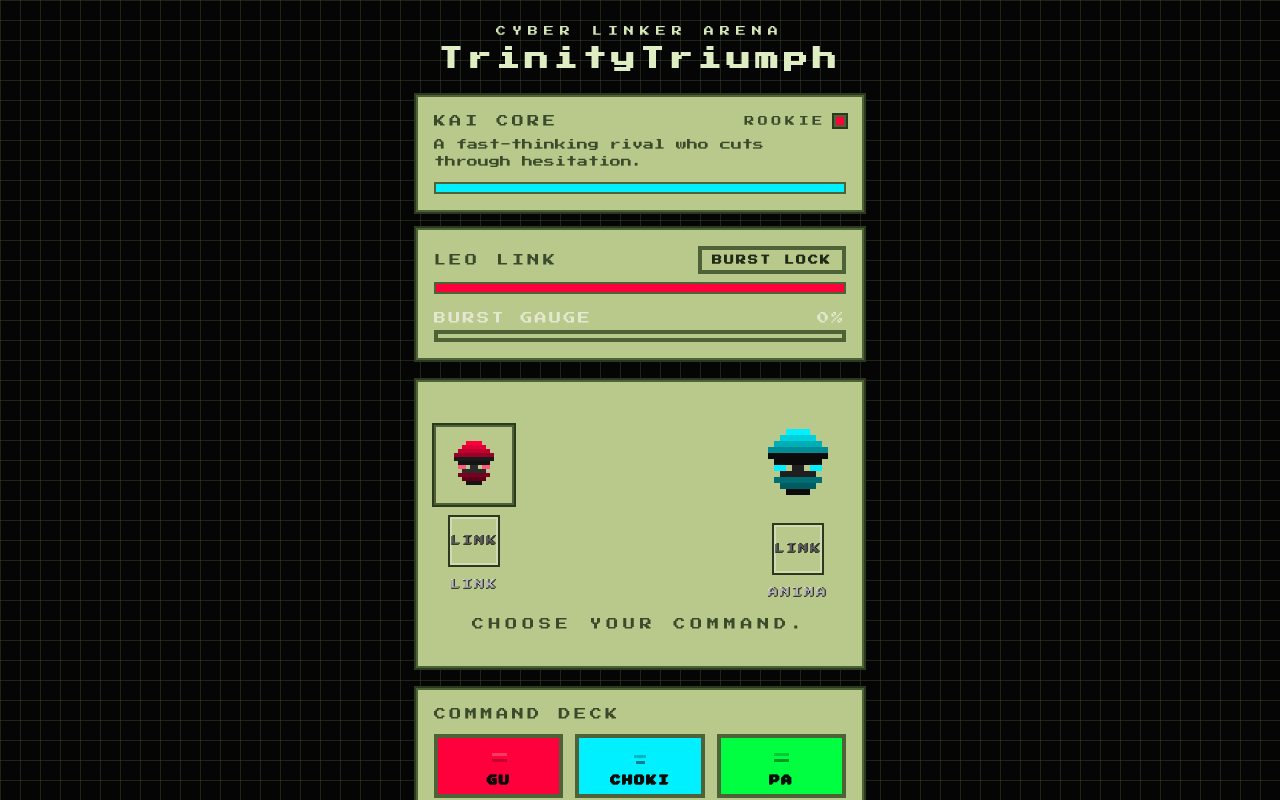
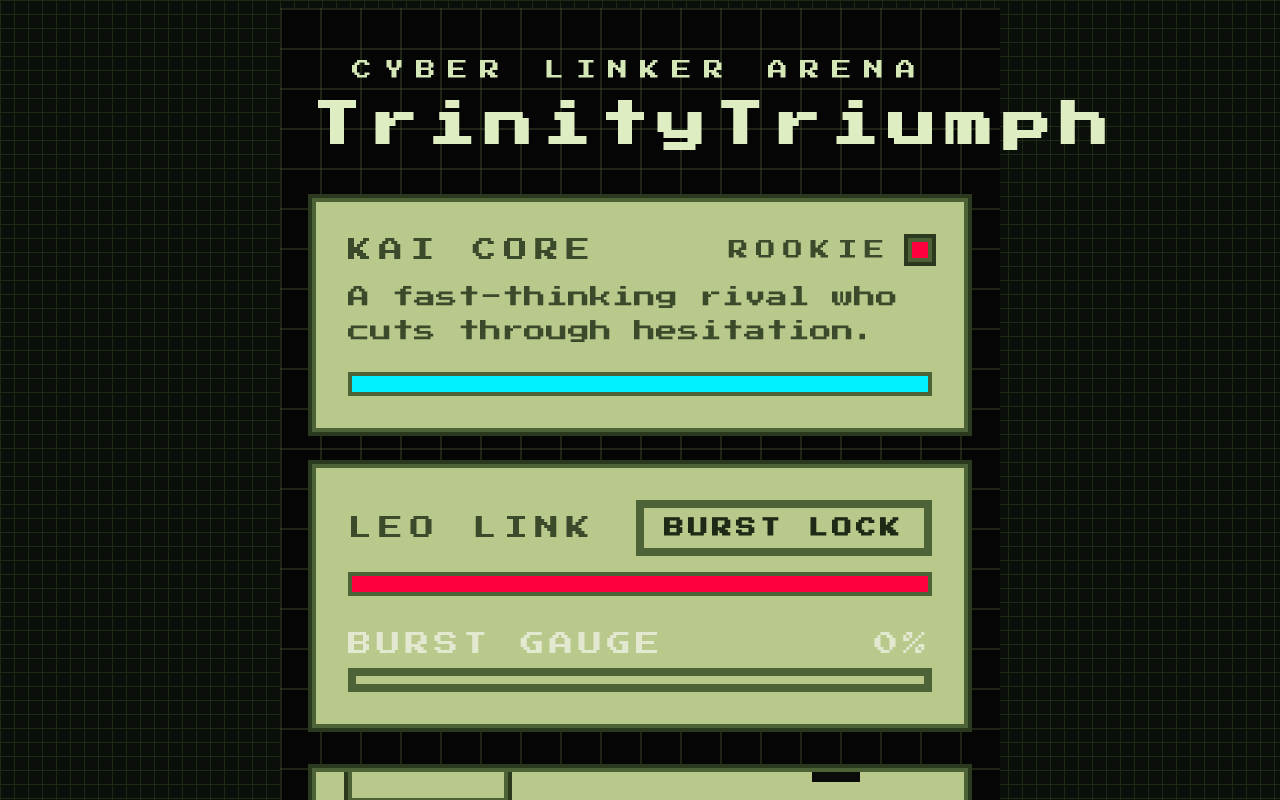
Before and after one commit to KeigoShimadaCC/TrinityTriumph, a React (Vite) app: page / in a window 1280 px wide. Shown: the top 800 px of the page. Built offline with nearby package versions, Linux system fonts and the light colour scheme; the HTML template or start-up script is replaced by a standard one.

Commit message:
style: add low-res pixel scaler

```diff
--- a/src/App.tsx
+++ b/src/App.tsx
@@ -29,6 +29,8 @@ const App = () => {
   }, [burstUsed, lastOutcome, playSound]);
 
   return (
+    <div className="pixel-viewport">
+      <div className="pixel-scale">
         <Screen className={shake ? "animate-shake" : ""}>
           <header className="space-y-1 text-center">
             <p className="text-[10px] uppercase tracking-[0.6em] text-[#d5e7b6]">
@@ -43,6 +45,8 @@ const App = () => {
           <BattleArea />
           <CommandDeck />
         </Screen>
+      </div>
+    </div>
   );
 };
 
--- a/src/components/layout/Screen.tsx
+++ b/src/components/layout/Screen.tsx
@@ -9,14 +9,14 @@ interface ScreenProps {
 export const Screen = ({ children, className }: ScreenProps) => (
   <div
     className={cn(
-      "relative min-h-screen bg-neon-ink text-white",
+      "relative h-full bg-neon-ink text-white",
       "flex flex-col items-center justify-between px-4 py-6",
       "gridlines",
       className
     )}
   >
     <div className="pointer-events-none absolute inset-0 opacity-40" />
-    <div className="relative z-10 flex h-full w-full max-w-md flex-col gap-5">
+    <div className="relative z-10 flex h-full w-full flex-col gap-5">
       {children}
     </div>
   </div>
--- a/src/index.css
+++ b/src/index.css
@@ -20,6 +20,24 @@ body,
   height: 100%;
 }
 
+#root {
+  display: flex;
+  justify-content: center;
+  align-items: flex-start;
+}
+
+:root {
+  --pixel-width: 360;
+  --pixel-height: 640;
+  --pixel-scale: 2;
+}
+
+@media (max-width: 760px) {
+  :root {
+    --pixel-scale: 1;
+  }
+}
+
 body {
   margin: 0;
   font-family: "PressStart2P", "Fixedsys", "Terminal", "MS Gothic",
@@ -32,6 +50,24 @@ body {
   text-rendering: geometricPrecision;
   -webkit-font-smoothing: none;
   font-smooth: never;
+}
+
+.pixel-viewport {
+  width: calc(var(--pixel-width) * var(--pixel-scale) * 1px);
+  height: calc(var(--pixel-height) * var(--pixel-scale) * 1px);
+  display: flex;
+  justify-content: center;
+  align-items: flex-start;
+  margin: 0 auto;
+  padding-top: 8px;
+}
+
+.pixel-scale {
+  width: calc(var(--pixel-width) * 1px);
+  height: calc(var(--pixel-height) * 1px);
+  transform: scale(var(--pixel-scale));
+  transform-origin: top center;
+  image-rendering: pixelated;
 }
 
 .gridlines {
```
Lines whose indentation alone changed are shown as unchanged.
